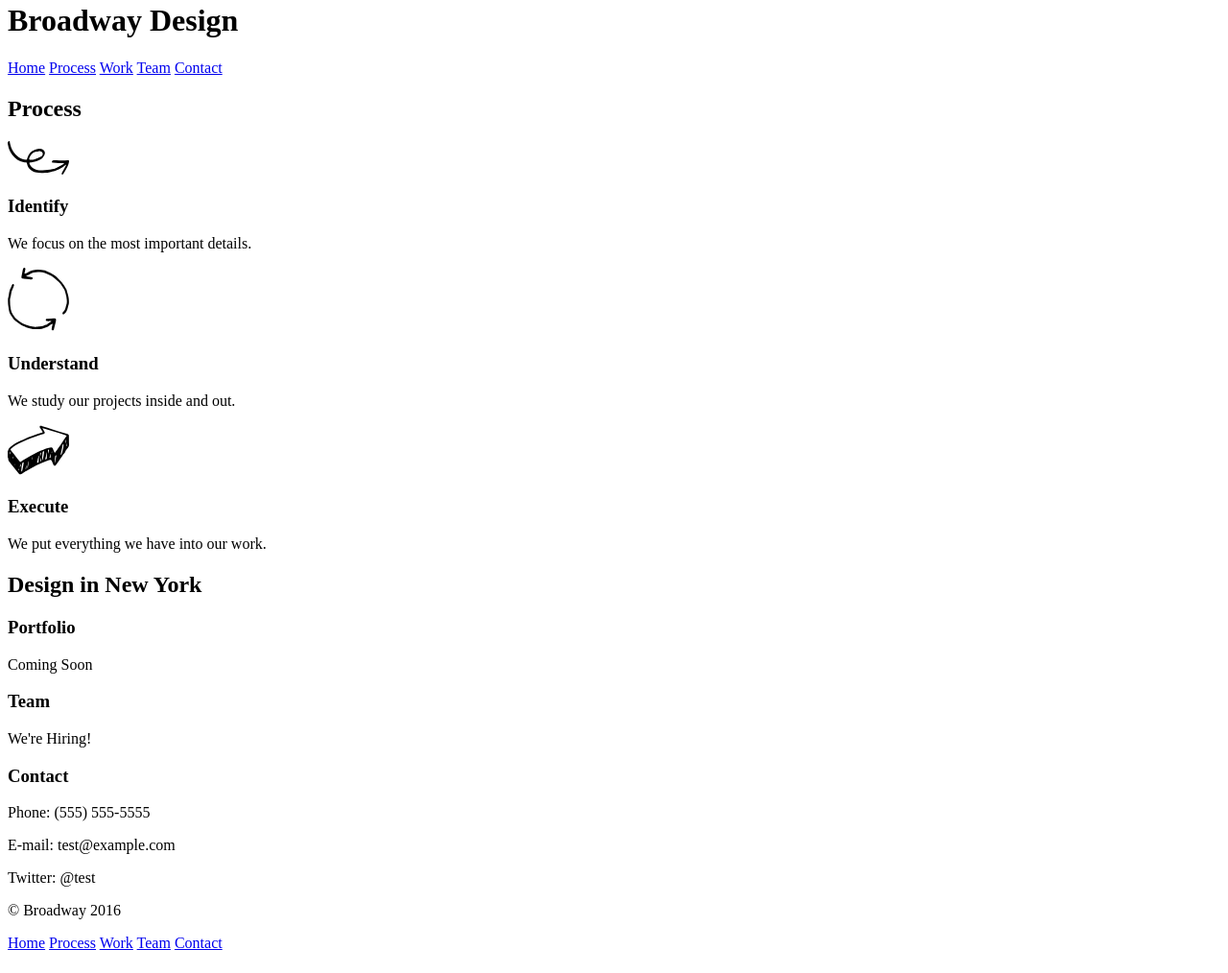
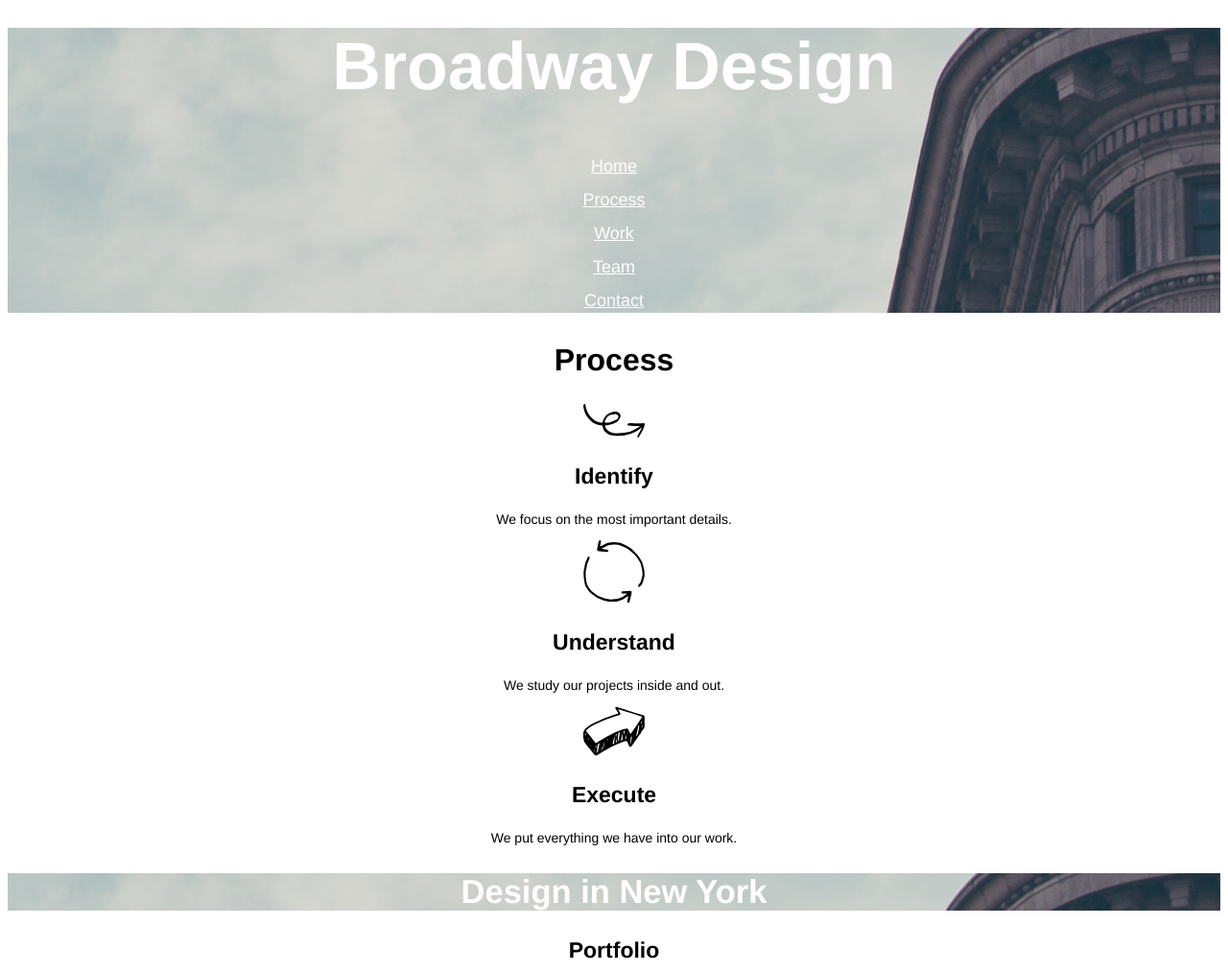
Before and after one commit to tphilippova/broadway, a plain HTML site: page index.html in a window 1280 px wide. Shown: the part 18-1032 px from the top of the page at 96% size. Drawn offline with Linux system fonts and the light colour scheme.

Commit message:
Add css to the project page.

```diff
--- a/index.html
+++ b/index.html
@@ -55,12 +55,12 @@
     </main>
     <footer>
       <nav>
-        <p>&copy; Broadway 2016</p>
+        <p>&copy; Broadway 2016
         <a href="#home">Home</a>
         <a href="#process">Process</a>
         <a href="#work">Work</a>
         <a href="#team">Team</a>
-        <a href="#contact">Contact</a>
+        <a href="#contact">Contact</a></p>
       </nav>
     </footer>
   </body>
--- a/resources/css/style.css
+++ b/resources/css/style.css
@@ -0,0 +1,62 @@
+body {
+  font-family: Helvetica;
+  text-align: center;
+}
+
+header {
+  background-image: url("../img/the-flatiron-building.png");
+  background-repeat: no-repeat;
+}
+
+h1 {
+  font-size: 70px;
+  font-weight: bold;
+  color: white;
+}
+
+nav a {
+  color: white;
+  font-size: 18px;
+  display: block;
+}
+
+header nav a {
+  display: block;
+  padding: 7px;
+}
+
+section h2 {
+  font-size: 32px;
+  font-weight: bold;
+}
+
+h3 {
+  font-size: 23px;
+  font-weight: bold;
+}
+
+section p {
+  font-size: 14px;
+}
+
+.origin {
+  background-image: url("../img/the-flatiron-building.png");
+  font-size: 23px;
+  font-weight: bold;
+  color: white;
+}
+
+footer {
+  background-color: dimgray;
+  text-align: left;
+}
+
+footer p {
+  font-size: 11px;
+  color: white;
+}
+
+footer nav a {
+  display: inline;
+  padding: 3px;
+}
```
